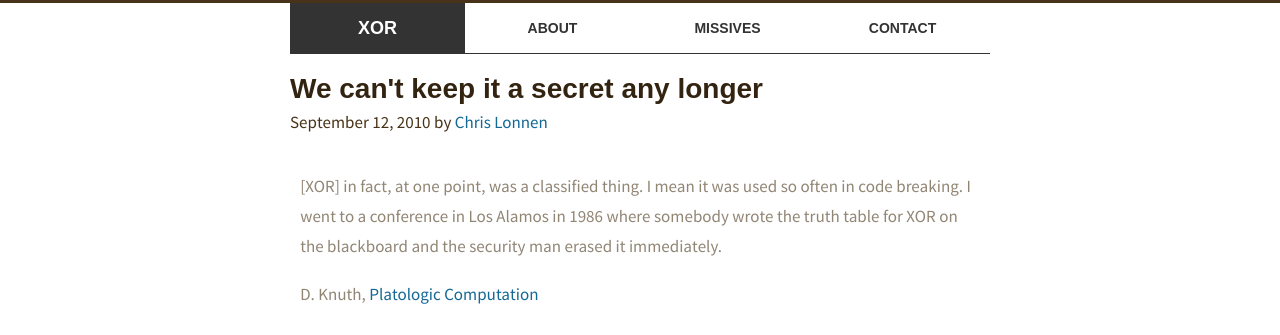
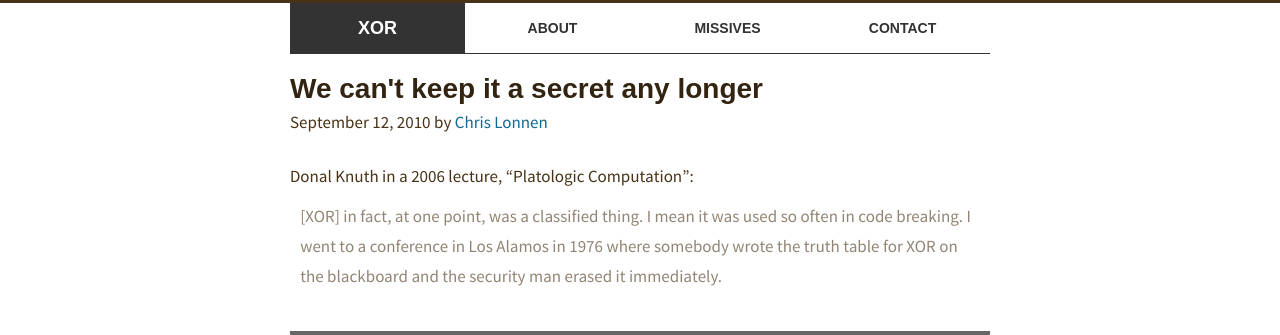
Before and after one commit to lonnen/lonnen.github.com, a Jekyll site: the page built from _posts/2010-09-12-xor.md, in a window 1280 px wide, cut to the strip 0-335 px from the top of the page. Built offline with Jekyll 4.4.1, drawn with Linux system fonts in a browser that asks for light colours; Markdown is read by kramdown in place of the engine named in the settings; comment, search, counter and statistics services are not loaded.

```diff
--- a/_config.yml
+++ b/_config.yml
@@ -1,2 +1,4 @@
 pigments: true
-markdown: rdiscount
+markdown: kramdown
+kramdown:
+    parse_block_html: true
--- a/_posts/2010-09-12-xor.md
+++ b/_posts/2010-09-12-xor.md
@@ -1,8 +1,10 @@
 ---
+layout: post
 title: "We can't keep it a secret any longer"
-layout: post
+type: link
+link: http://myvideos.stanford.edu/player/slplayer.aspx?coll=ea60314a-53b3-4be2-8552-dcf190ca0c0b&co=7e73f746-a038-43da-9998-451fc1901b83&o=true
 ---
 
-> [XOR] in fact, at one point, was a classified thing. I mean it was used so often in code breaking. I went to a conference in Los Alamos in 1986 where somebody wrote the truth table for XOR on the blackboard and the security man erased it immediately.
->
-> D. Knuth, [Platologic Computation](http://scpd.stanford.edu/knuth/index.jsp)
+Donal Knuth in a 2006 lecture, "Platologic Computation":
+
+> [XOR] in fact, at one point, was a classified thing. I mean it was used so often in code breaking. I went to a conference in Los Alamos in 1976 where somebody wrote the truth table for XOR on the blackboard and the security man erased it immediately.
```
Also changed, not shown: index.html (+17 -1 lines).
